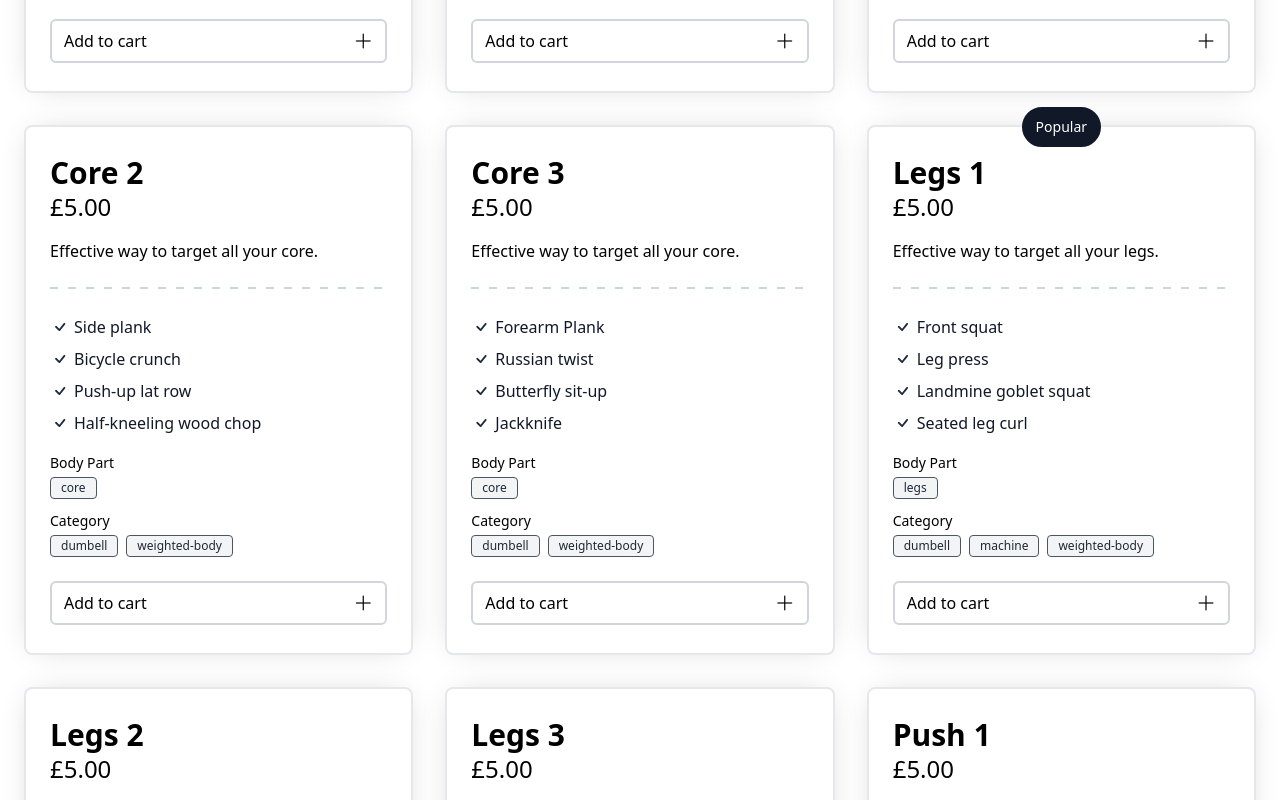
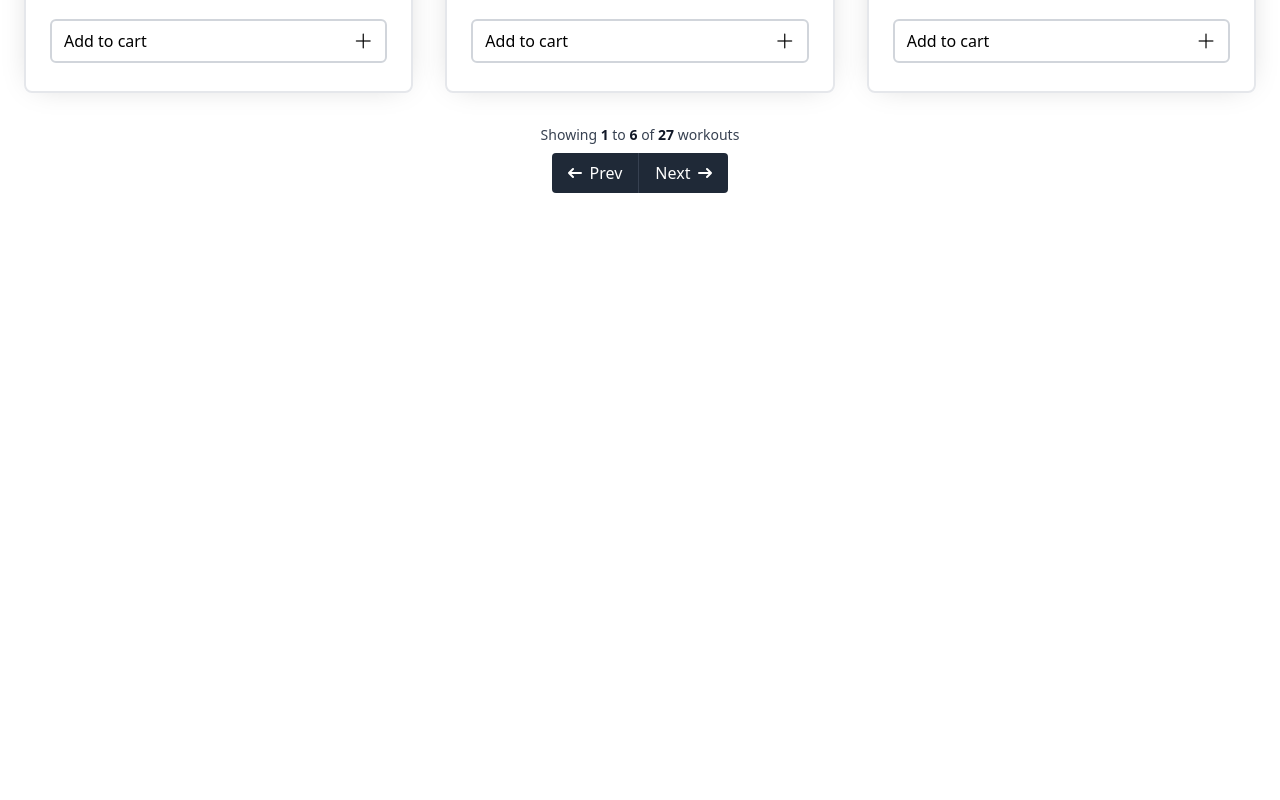
Before and after one commit to cameronteconway/fitns, a React (Vite) app: page /workouts in a window 1280 px wide. Shown: the part 1500-2300 px from the top of the page. After the commit the page ends 1773 px from the top, so only its background shows below. Built offline with nearby package versions, Linux system fonts and the light colour scheme.

Commit message:
Pagination

```diff
--- a/src/App.tsx
+++ b/src/App.tsx
@@ -26,7 +26,7 @@ function App() {
 
 export default App;
 
-// https://www.youtube.com/watch?v=6Qqb2GBGgGc&ab_channel=DaveGray
+// https://youtu.be/6Qqb2GBGgGc?t=2362
 // https://tailwindui.com/components/ecommerce/components/shopping-carts
 // https://flowbite.com/docs/components/card/
 // https://tailwinduikit.com/components/marketing/page_section/feature
--- /dev/null
+++ b/src/components/Pagination.tsx
@@ -0,0 +1,90 @@
+type PropsType = {
+    totalWorkouts: number;
+    workoutsPerPage: number;
+    paginate: (pageNumber: number) => void;
+    previousPage: () => void;
+    nextPage: () => void;
+};
+
+const Pagination = ({
+    totalWorkouts,
+    workoutsPerPage,
+    paginate,
+    previousPage,
+    nextPage,
+}: PropsType) => {
+    // let toShow;
+    // if(work)
+
+    const pageNumbers = [];
+
+    for (let i = 1; i <= Math.ceil(totalWorkouts / workoutsPerPage); i++) {
+        pageNumbers.push(i);
+    }
+
+    return (
+        <div className='flex flex-col mt-8 items-center'>
+            <span className='text-sm text-gray-700 dark:text-gray-400'>
+                Showing{' '}
+                <span className='font-semibold text-gray-900 dark:text-white'>
+                    1
+                </span>{' '}
+                to{' '}
+                <span className='font-semibold text-gray-900 dark:text-white'>
+                    6
+                </span>{' '}
+                of{' '}
+                <span className='font-semibold text-gray-900 dark:text-white'>
+                    {totalWorkouts}
+                </span>{' '}
+                workouts
+            </span>
+            <div className='inline-flex mt-2 xs:mt-0'>
+                <button
+                    onClick={previousPage}
+                    className='flex items-center justify-center px-4 h-10 text-base font-medium text-white bg-gray-800 rounded-l hover:bg-gray-900 dark:bg-gray-800 dark:border-gray-700 dark:text-gray-400 dark:hover:bg-gray-700 dark:hover:text-white'
+                >
+                    <svg
+                        className='w-3.5 h-3.5 mr-2'
+                        aria-hidden='true'
+                        xmlns='http://www.w3.org/2000/svg'
+                        fill='none'
+                        viewBox='0 0 14 10'
+                    >
+                        <path
+                            stroke='currentColor'
+                            strokeLinecap='round'
+                            strokeLinejoin='round'
+                            strokeWidth='2'
+                            d='M13 5H1m0 0 4 4M1 5l4-4'
+                        />
+                    </svg>
+                    Prev
+                </button>
+                <button
+                    onClick={nextPage}
+                    className='flex items-center justify-center px-4 h-10 text-base font-medium text-white bg-gray-800 border-0 border-l border-gray-700 rounded-r hover:bg-gray-900 dark:bg-gray-800 dark:border-gray-700 dark:text-gray-400 dark:hover:bg-gray-700 dark:hover:text-white'
+                >
+                    Next
+                    <svg
+                        className='w-3.5 h-3.5 ml-2'
+                        aria-hidden='true'
+                        xmlns='http://www.w3.org/2000/svg'
+                        fill='none'
+                        viewBox='0 0 14 10'
+                    >
+                        <path
+                            stroke='currentColor'
+                            strokeLinecap='round'
+                            strokeLinejoin='round'
+                            strokeWidth='2'
+                            d='M1 5h12m0 0L9 1m4 4L9 9'
+                        />
+                    </svg>
+                </button>
+            </div>
+        </div>
+    );
+};
+
+export default Pagination;
--- a/src/pages/Workouts.tsx
+++ b/src/pages/Workouts.tsx
@@ -1,10 +1,11 @@
 import useShoppingCart from '../hooks/useShoppingCart';
 import useWorkout from '../hooks/useWorkouts';
+import { useState } from 'react';
 import { capitalizeFirstLetter } from '../util/utils';
 import { WorkoutsType } from '../context/WorkoutsProvider';
 
 import Workout from '../components/Workout';
-import { useState } from 'react';
+import Pagination from '../components/Pagination';
 
 const Workouts = () => {
     const [bodyPart, setBodyPart] = useState('All');
@@ -40,7 +41,7 @@ const Workouts = () => {
             workout.category.includes(filterString)
         );
 
-    let renderWorkouts;
+    let renderWorkouts!: JSX.Element[];
     const bodyPartArray: string[] = [];
     const categoryArray: string[] = [];
     if (workouts?.length) {
@@ -81,6 +82,7 @@ const Workouts = () => {
         });
     }
 
+    // Filter handle
     const handleBodyPartSelection = (
         e: React.ChangeEvent<HTMLSelectElement>
     ) => {
@@ -105,6 +107,46 @@ const Workouts = () => {
         </option>
     ));
 
+    // renderWorkouts
+
+    // Pagination
+    const [currentPage, setCurrentPage] = useState(1);
+    const workoutsPerPage = 6;
+    const totalWorkouts = renderWorkouts.length;
+
+    const indexOfLastPost = currentPage * workoutsPerPage;
+    const indexOfFirstPost = indexOfLastPost - workoutsPerPage;
+    const currentPosts = renderWorkouts.slice(
+        indexOfFirstPost,
+        indexOfLastPost
+    );
+
+    // Rendered workouts split into 6
+    const seperatedRenderedWorkouts = [];
+    for (let i = 0; i < renderWorkouts.length; i += workoutsPerPage) {
+        seperatedRenderedWorkouts.push(
+            renderWorkouts.slice(i, i + workoutsPerPage)
+        );
+    }
+
+    const paginate = (pageNumber: number) => {
+        setCurrentPage(pageNumber);
+    };
+
+    const previousPage = () => {
+        if (currentPage !== 1) {
+            setCurrentPage(currentPage - 1);
+        }
+    };
+
+    const nextPage = () => {
+        if (
+            currentPage !== Math.ceil(renderWorkouts.length / workoutsPerPage)
+        ) {
+            setCurrentPage(currentPage + 1);
+        }
+    };
+
     return (
         <div className='py-10'>
             <span className='block text-center pb-12 dark:text-white text-5xl md:text-6xl font-medium'>
@@ -121,6 +163,7 @@ const Workouts = () => {
                     <select
                         id='filterBodyPart'
                         className='bg-gray-50 border border-gray-300 text-gray-900 text-sm rounded-lg focus:ring-blue-500 focus:border-blue-500 block w-full p-2.5 dark:bg-gray-700 dark:border-gray-600 dark:placeholder-gray-400 dark:text-white dark:focus:ring-blue-500 dark:focus:border-blue-500'
+                        style={{ appearance: 'none' }}
                         value={bodyPart}
                         onChange={handleBodyPartSelection}
                     >
@@ -148,8 +191,15 @@ const Workouts = () => {
                 </form>
             </div>
             <div className='grid grid-cols-1 md:grid-cols-3 md:gap-x-4 lg:gap-x-8 gap-y-8'>
-                {renderWorkouts}
+                {seperatedRenderedWorkouts[currentPage - 1]}
             </div>
+            <Pagination
+                totalWorkouts={totalWorkouts}
+                workoutsPerPage={workoutsPerPage}
+                paginate={paginate}
+                previousPage={previousPage}
+                nextPage={nextPage}
+            />
         </div>
     );
 };
```
